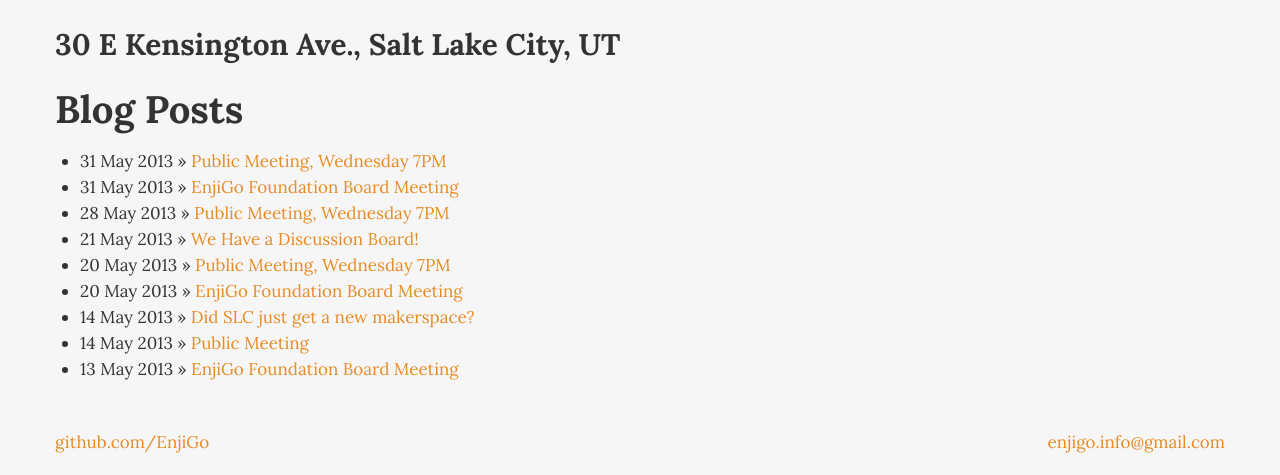
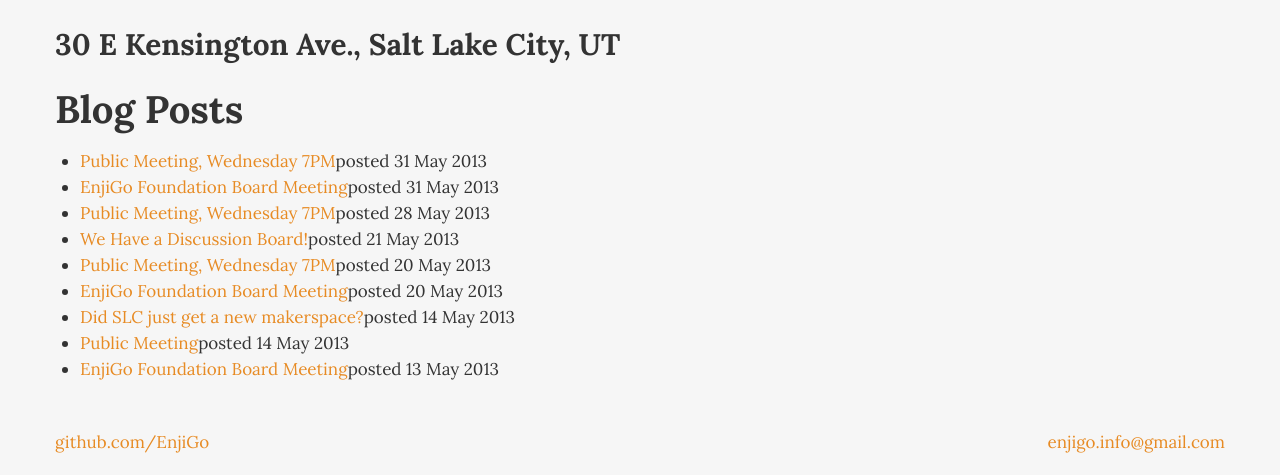
Before and after one commit to makesaltlake/website, a Jekyll site: the page built from index.html, in a window 1280 px wide and 1207 px high. Shown: the part 732-1207 px from the top of the window. Built offline with Jekyll 4.4.1, drawn with Linux system fonts in a browser that asks for light colours.

Commit message:
Update index.html

```diff
--- a/index.html
+++ b/index.html
@@ -13,7 +13,7 @@
   <h2>Blog Posts</h2>
   <ul class="posts">
     {% for post in site.posts %}
-      <li><span>{{ post.date | date_to_string }}</span> &raquo; <a href="{{ post.url }}">{{ post.title }}</a></li>
+      <li><a href="{{ post.url }}">{{ post.title }}</a><span class="postdate">posted {{ post.date | date_to_string }}</span></li>
     {% endfor %}
   </ul>
 </div>
```
